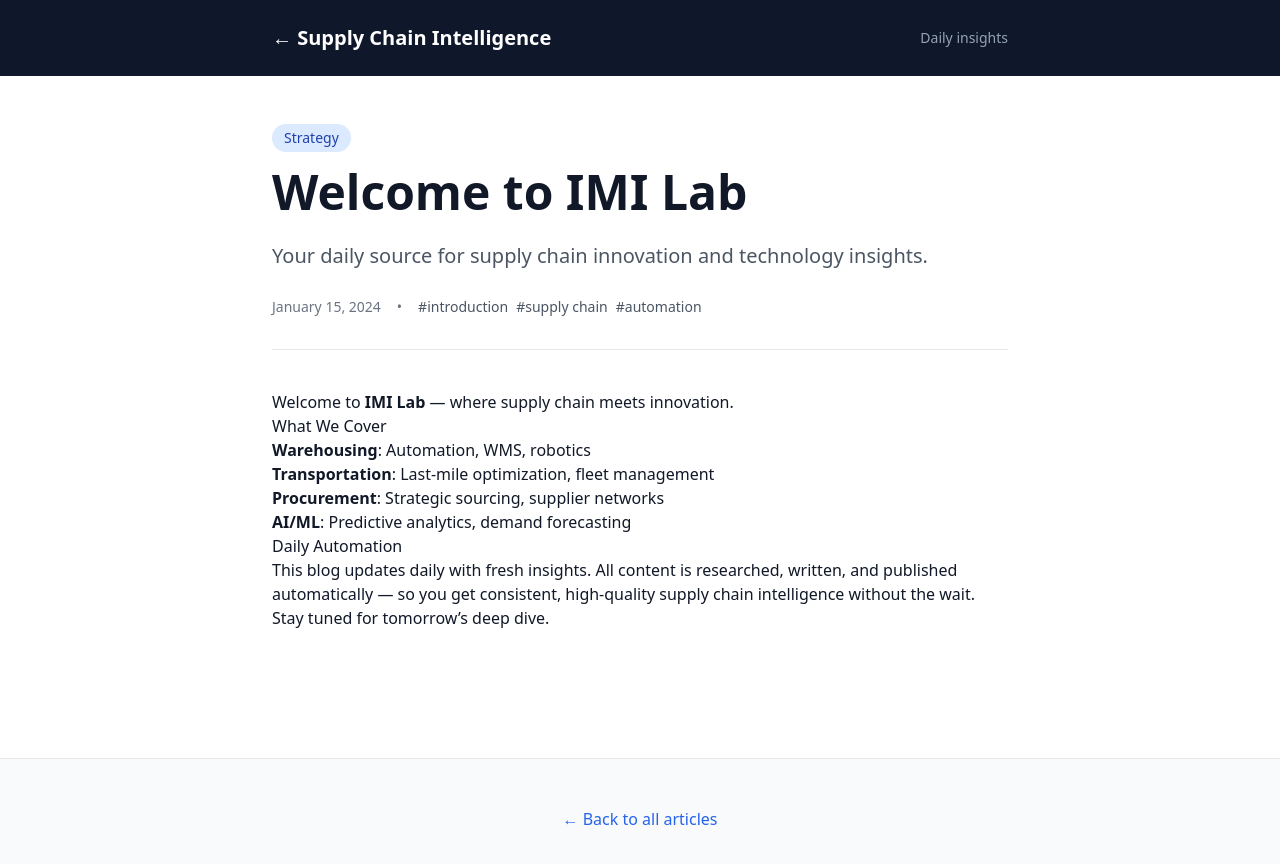
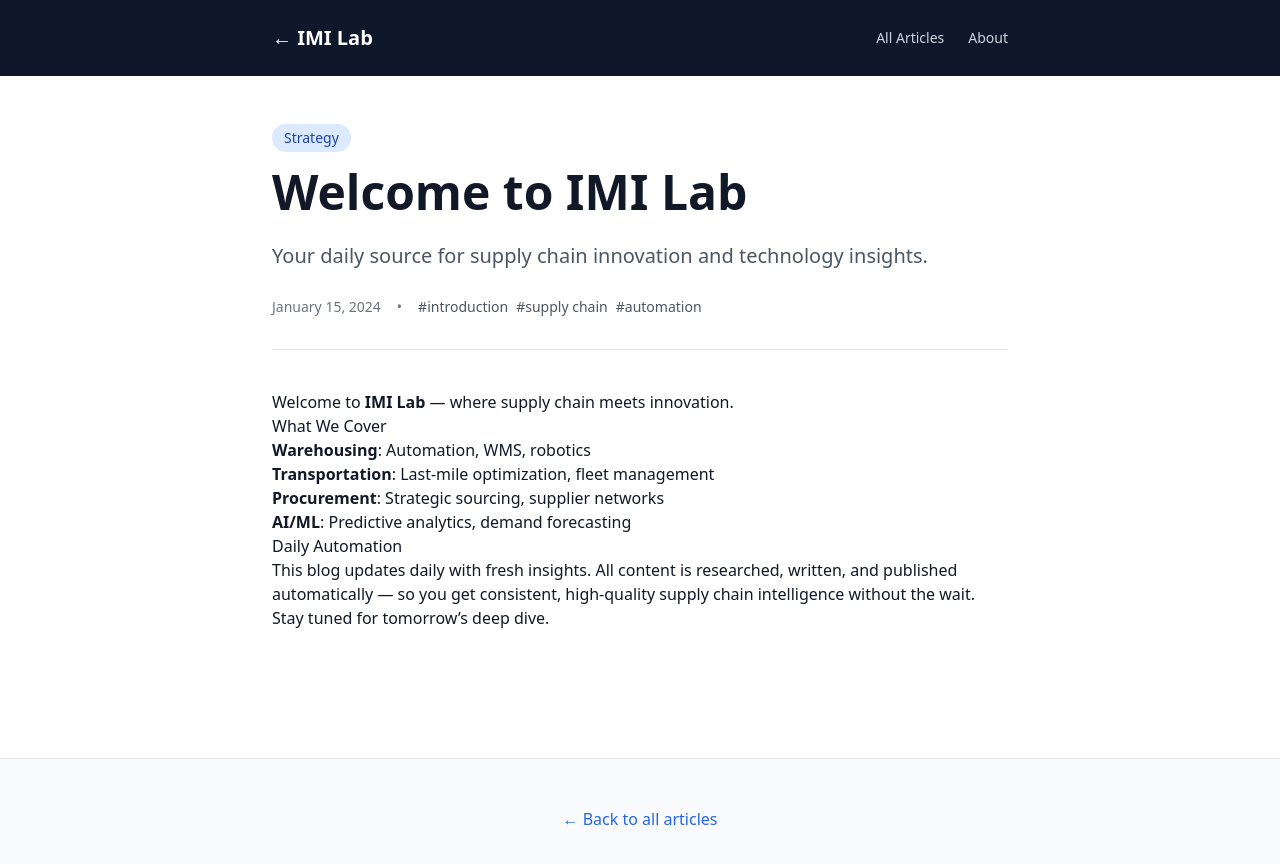
Before and after one commit to venkataramanik/imi-lab, an Astro site: page /blog/hello-world in a window 1280 px wide. Built offline with nearby package versions, Linux system fonts and the light colour scheme; Astro itself is replaced by a stand-in of ours.

Commit message:
Update BlogPost.astro

```diff
--- a/src/layouts/BlogPost.astro
+++ b/src/layouts/BlogPost.astro
@@ -10,14 +10,17 @@ const formattedDate = new Date(pubDate).toLocaleDateString('en-US', {
 <head>
   <meta charset="UTF-8" />
   <meta name="viewport" content="width=device-width, initial-scale=1.0" />
-  <title>{title} | Supply Chain Intelligence</title>
+  <title>{title} | IMI Lab</title>
   <meta name="description" content={description} />
 </head>
 <body class="bg-white text-gray-900 font-sans">
   <header class="bg-slate-900 text-white">
     <nav class="max-w-3xl mx-auto px-4 py-6 flex justify-between items-center">
-      <a href="/" class="text-xl font-bold">← Supply Chain Intelligence</a>
-      <span class="text-slate-400 text-sm hidden sm:block">Daily insights</span>
+      <a href="/" class="text-xl font-bold">← IMI Lab</a>
+      <div class="flex gap-6 text-sm">
+        <a href="/blog" class="text-slate-300 hover:text-white">All Articles</a>
+        <a href="/about" class="text-slate-300 hover:text-white">About</a>
+      </div>
     </nav>
   </header>
 
```
